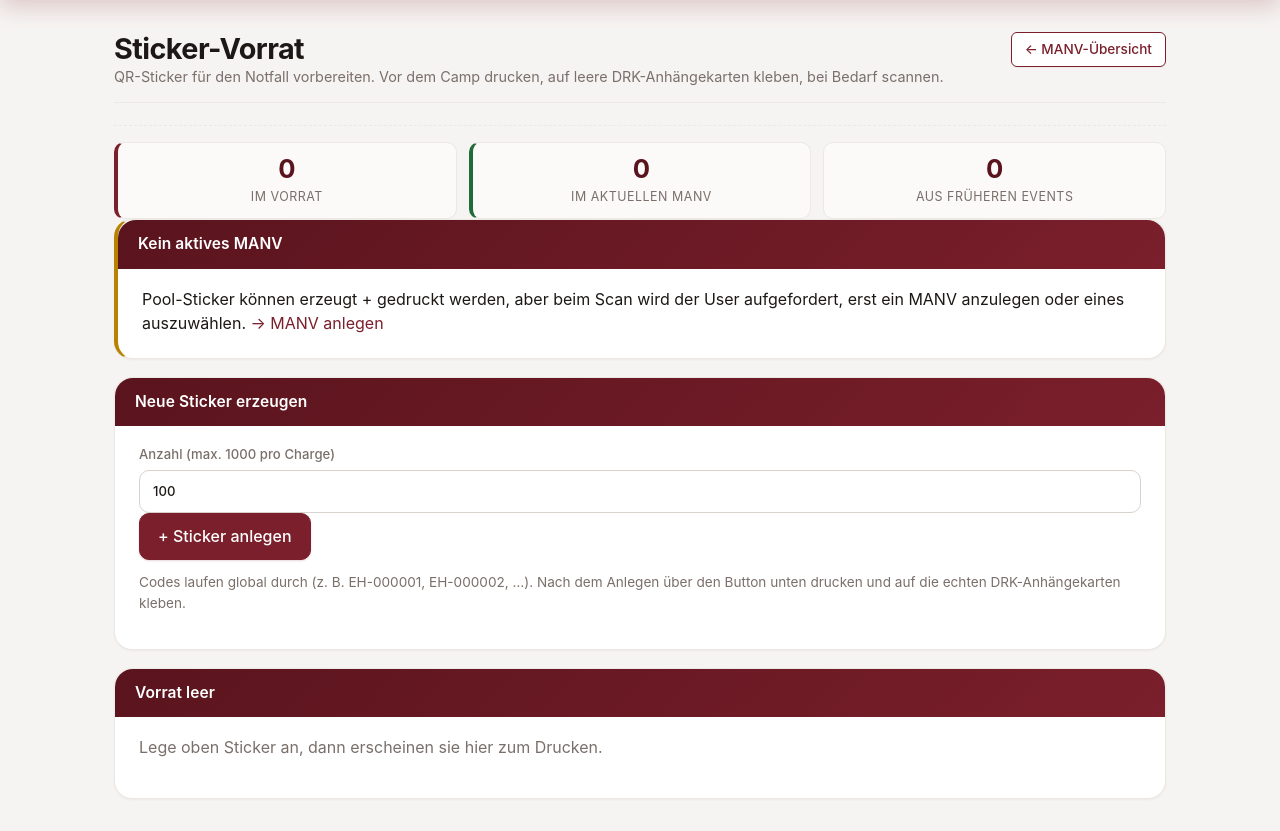
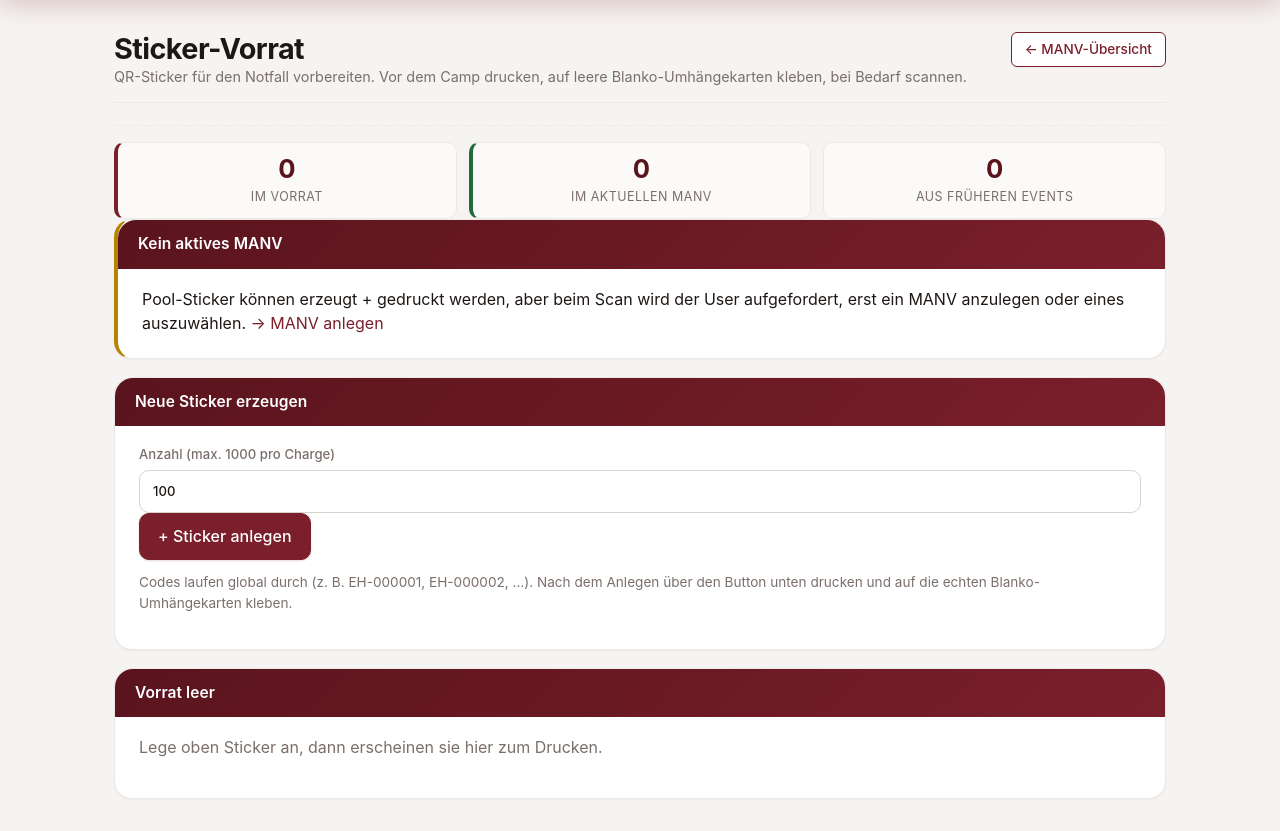
Before and after one commit to DauntlessGiantfromHugeSea/Dokumentation-dEH, a Flask app: page /manv/pool in a window 1280 px wide. Shown: the part 63-894 px from the top of the page. Run offline with Flask 3, Linux system fonts and the light colour scheme; the visitor is signed in with stand-in values (Sample User, id 1); data comes from the database, SQL or seed files in the repository; data that the repository does not hold is empty.

Commit message:
UI: „DRK-..." → „Blanko-Umhängekarten" umbenannt
User-facing-Strings in den MANV-Templates: DRK-Bezug raus, generisch.

- manv_event.html: Button „📄 Blanko-Umhängekarten"
- manv_pool.html: Druck-Option „📄 Blanko-Umhängekarten" + alle
  Hinweistexte umformuliert ("auf Blanko-Umhängekarten kleben")

Backend-Kommentare im PDF-Generator behalten den DRK-Bezug (das ist
nur Doku).

https://claude.ai/code/session_017fWXER1LfSaQhbHCPgWrtU

```diff
--- a/templates/manv_event.html
+++ b/templates/manv_event.html
@@ -31,7 +31,7 @@
       </a>
       <a class="btn small secondary" target="_blank"
          href="{{ url_for('static', filename='anhaengekarte_blanko.pdf') }}">
-        📄 DRK-Blanko-Karten
+        📄 Blanko-Umhängekarten
       </a>
       <a class="btn small secondary" target="_blank"
          href="{{ url_for('manv_stickers_pdf', eid=event.id, style='mini') }}">
--- a/templates/manv_pool.html
+++ b/templates/manv_pool.html
@@ -6,7 +6,7 @@
     <h1>Sticker-Vorrat</h1>
     <p class="tagline">
       QR-Sticker für den Notfall vorbereiten. Vor dem Camp drucken,
-      auf leere DRK-Anhängekarten kleben, bei Bedarf scannen.
+      auf leere Blanko-Umhängekarten kleben, bei Bedarf scannen.
     </p>
   </div>
   <div class="btn-row">
@@ -71,7 +71,7 @@
   <p class="muted" style="font-size:0.85rem;margin-top:12px;">
     Codes laufen global durch (z.&nbsp;B. EH-000001, EH-000002, …).
     Nach dem Anlegen über den Button unten drucken und auf die echten
-    DRK-Anhängekarten kleben.
+    Blanko-Umhängekarten kleben.
   </p>
 </div>
 
@@ -83,7 +83,7 @@
       <h3 style="margin: 0 0 6px;">🏷 Anhängekarten-Sticker (Standard)</h3>
       <p class="muted" style="font-size:0.85rem; margin:0 0 10px;">
         4 A6-Sticker pro A4-Bogen. Jeder Sticker enthält Personalia-
-        Linien + QR-Code. Auf <strong>echte DRK-Anhängekarten kleben</strong>,
+        Linien + QR-Code. Auf <strong>Blanko-Umhängekarten kleben</strong>,
         dann mit Stift ausfüllen.
       </p>
       <a class="btn small" target="_blank"
@@ -92,15 +92,15 @@
       </a>
     </div>
     <div style="border-left: 4px solid var(--success); padding-left: 12px;">
-      <h3 style="margin: 0 0 6px;">📄 DRK-Blanko-Anhängekarten</h3>
+      <h3 style="margin: 0 0 6px;">📄 Blanko-Umhängekarten</h3>
       <p class="muted" style="font-size:0.85rem; margin:0 0 10px;">
-        Original DRK-Anhängekarte (A4 doppelseitig, ohne Stickercode).
+        Anhängekarte vorne+hinten (A4 doppelseitig, ohne Stickercode).
         Vorab in großer Stückzahl drucken, lagern, später Sticker
         drüberkleben.
       </p>
       <a class="btn small secondary" target="_blank"
          href="{{ url_for('static', filename='anhaengekarte_blanko.pdf') }}">
-        📄 DRK-Blanko-PDF
+        📄 Blanko-PDF
       </a>
     </div>
     <div style="border-left: 4px solid var(--muted); padding-left: 12px;">
```
